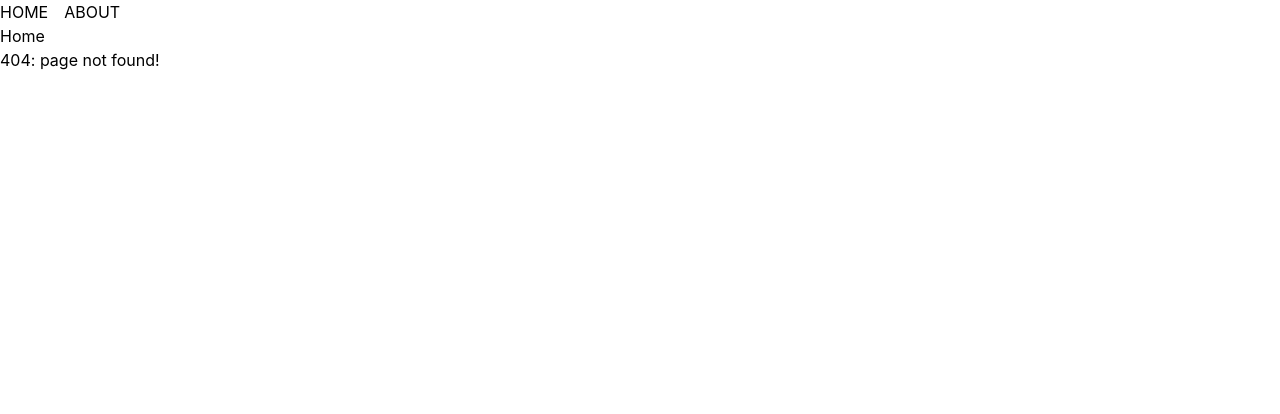
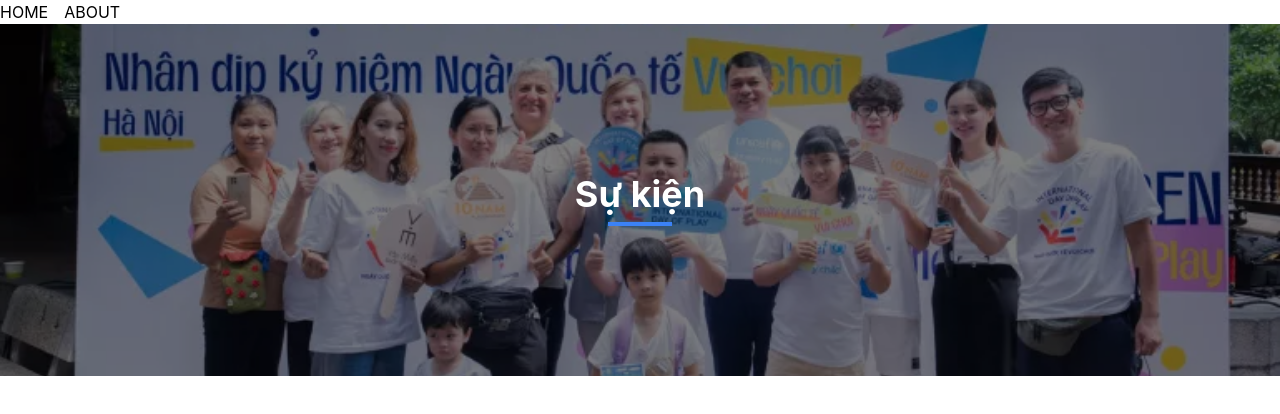
Before and after one commit to akiyamahaa/web-khuyet-tat, a React (Create React App) app: page /event in a window 1280 px wide. Before the commit this address had no page. Shown: the top 414 px of the page. Built offline with nearby package versions, Linux system fonts and the light colour scheme.

Commit message:
feature/bannerComponent

```diff
--- /dev/null
+++ b/src/components/Banner/Banner.tsx
@@ -0,0 +1,18 @@
+import React from 'react'
+
+type BannerProps = {
+    name: string
+}
+
+const Banner = ({name}:BannerProps) => {
+  return (
+    <div className="w-full h-[352px] relative bg-cover" style={{ backgroundImage: "url('./images/event.png')", backgroundPosition: "bottom 51% center" }}>
+      <div className="absolute inset-0 bg-black bg-opacity-50 flex flex-col items-center justify-center">
+        <div className="text-white text-4xl font-bold">{name}</div>
+        <div className="w-16 h-1 bg-blue-500 mt-2"></div>
+      </div>
+    </div>
+  )
+}
+
+export default Banner
--- a/src/index.css
+++ b/src/index.css
@@ -10,6 +10,11 @@ body {
   -webkit-font-smoothing: antialiased;
   -moz-osx-font-smoothing: grayscale;
 }
+*{
+  padding: 0;
+  margin: 0;
+  box-sizing: border-box;
+}
 
 code {
   font-family: source-code-pro, Menlo, Monaco, Consolas, 'Courier New',
--- /dev/null
+++ b/src/pages/event/Event.tsx
@@ -0,0 +1,10 @@
+import Banner from '@/components/Banner/Banner'
+import React from 'react'
+
+const Event = () => {
+  return (
+    <Banner name = "Sự kiện"/>
+  )
+}
+
+export default Event
--- a/src/routes/RouterConfig.tsx
+++ b/src/routes/RouterConfig.tsx
@@ -7,6 +7,7 @@ import NotFound from "@/pages/error/NotFound";
 import GuestRoute from "./GuestRoute";
 import Login from "@/pages/auth/Login";
 import Signup from "@/pages/auth/Signup";
+import Event from "@/pages/event/Event";
 
 
 type Props = {};
@@ -26,6 +27,7 @@ const RouterConfig = (props: Props) => {
       <Route element={<LayoutRoute />}>
         <Route path="/" element={<Home />} />
         <Route path="about" element={<About />} />
+        <Route path="event" element={<Event />} />
         {/* For user */}
         <Route element={<ProtectedRoute allowedRoles={[ROLES.USER]} />}>
           {/* <Route path="/profile/:id" element={<Profile />} /> */}
```
Also changed, not shown: public/images/event.png (added), src/components/Event/ListEvent.tsx (added).
